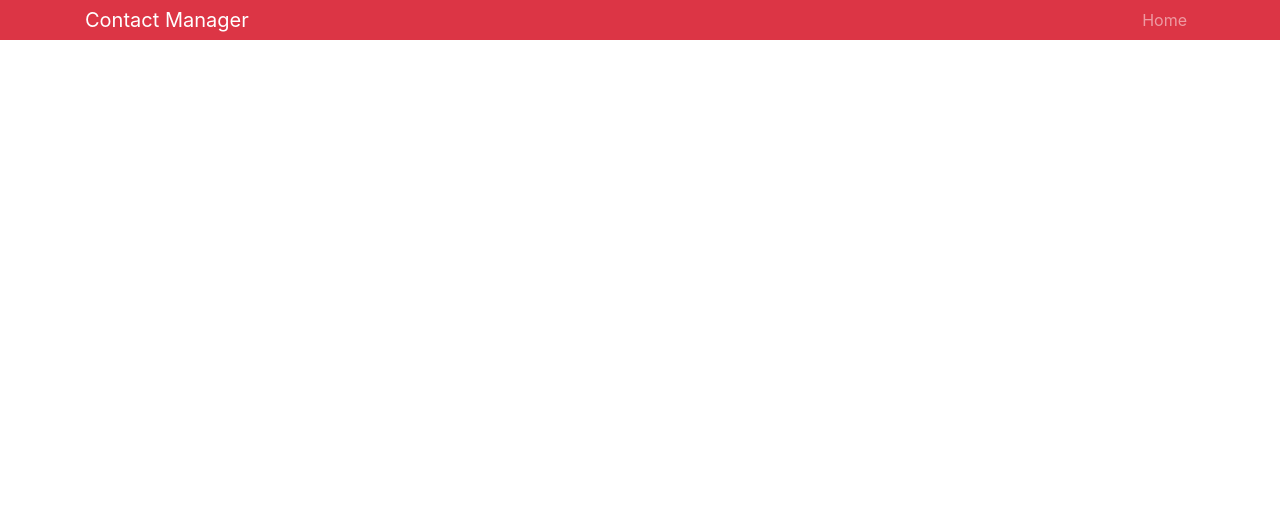
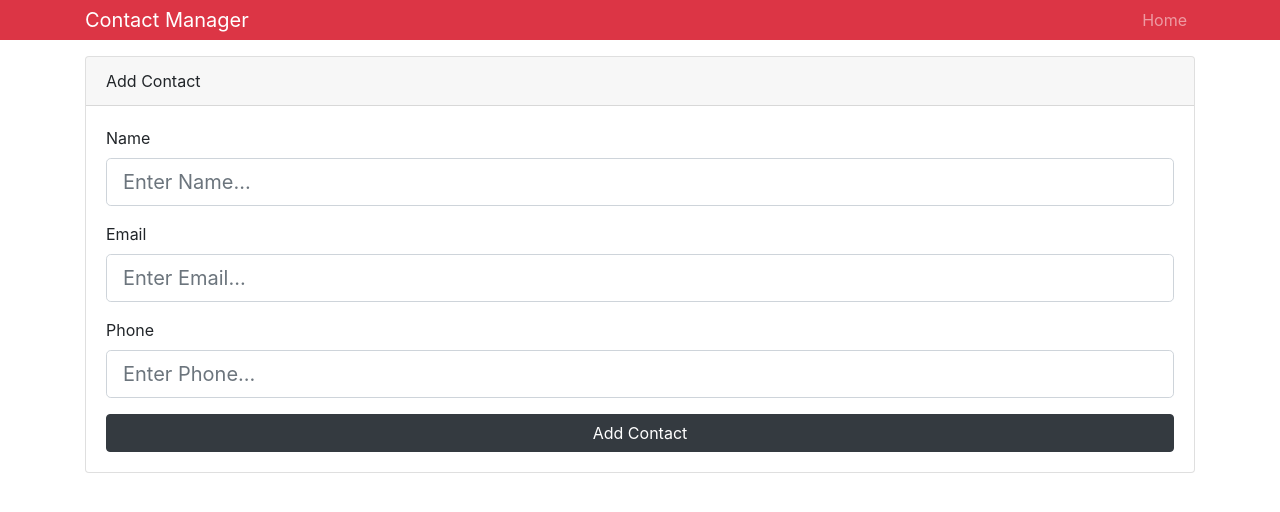
Before and after one commit to git-suswaram/learn-react-testing, a React (Create React App) app: page / in a window 1280 px wide. Shown: the top 512 px of the page. Built offline with nearby package versions, Linux system fonts and the light colour scheme.

Commit message:
Add Contact Form - ControlledComponent

```diff
--- a/src/App.js
+++ b/src/App.js
@@ -1,13 +1,26 @@
 import React, { Component } from "react";
-import Header from './components/layout/Header'
-import 'bootstrap/dist/css/bootstrap.min.css'
+import Header from "./components/layout/Header";
+import "bootstrap/dist/css/bootstrap.min.css";
+import AddContact from "./components/AddContact";
+
 class App extends Component {
 
+  // submit = submission => {
+  //   console.log(submission)
+  // }
+
+  submit = submission => {
+    console.log(submission);
+  };
+
   render() {
+
     return (
       <div className="App">
-      <Header branding="Contact Manager" />
-
+        <Header branding="Contact Manager" />
+        <div className="container">
+          <AddContact submit={this.submit}/>
+        </div>
       </div>
     );
   }
--- a/src/components/AddContact.js
+++ b/src/components/AddContact.js
@@ -0,0 +1,96 @@
+import React, { Component } from "react";
+
+//Controlled Component
+class AddContact extends Component {
+  state = {
+    name: "",
+    email: "",
+    phone: "",
+
+    submitActive: false
+  };
+
+  handleChange = event => {
+    this.setState(
+      {
+        [event.target.name]: event.target.value
+      },
+      this.checkFields
+    );
+  };
+
+  checkFields =() => {
+    if(this.state.name && this.state.email && this.state.phone){
+      this.setState({submitActive: true});
+    } else {
+      this.setState({submitActive: false});
+    }
+  }
+
+  handleSubmit = event => {
+    event.preventDefault();
+    //console.log(this.state);
+
+    if(!this.state.submitActive){
+      return;
+    }
+
+    this.props.submit(this.state);
+
+  };
+
+  render() {
+    const { name, email, phone } = this.state;
+    return (
+      <div className="card mb-3">
+        <div className="card-header">Add Contact</div>
+        <div className="card-body">
+          <form onSubmit={this.handleSubmit}>
+            <div className="form-group">
+              <label htmlFor="name">Name</label>
+              <input
+                className="form-control form-control-lg"
+                name="name"
+                value={name}
+                type="text"
+                placeholder="Enter Name..."
+                onChange={this.handleChange}
+              />
+            </div>
+
+            <div className="form-group">
+              <label htmlFor="email">Email</label>
+              <input
+                className="form-control form-control-lg"
+                name="email"
+                value={email}
+                type="email"
+                placeholder="Enter Email..."
+                onChange={this.handleChange}
+              />
+            </div>
+
+            <div className="form-group">
+              <label htmlFor="phone">Phone</label>
+              <input
+                className="form-control form-control-lg"
+                name="phone"
+                value={phone}
+                type="text"
+                placeholder="Enter Phone..."
+                onChange={this.handleChange}
+              />
+            </div>
+            <input
+              type="submit"
+              value="Add Contact"
+              className="btn btn-dark btn-block"
+            />
+          </form>
+        </div>
+      </div>
+    );
+  }
+}
+
+export default AddContact;
```
